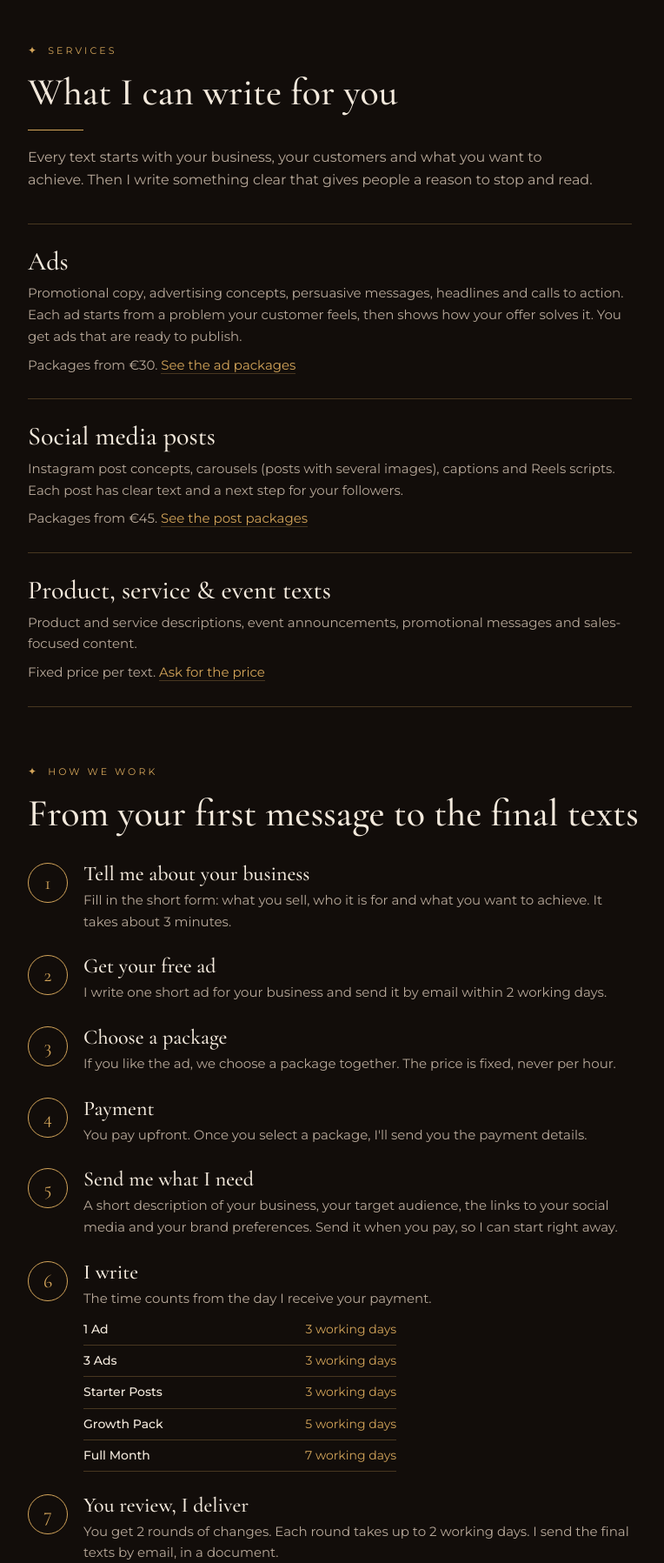
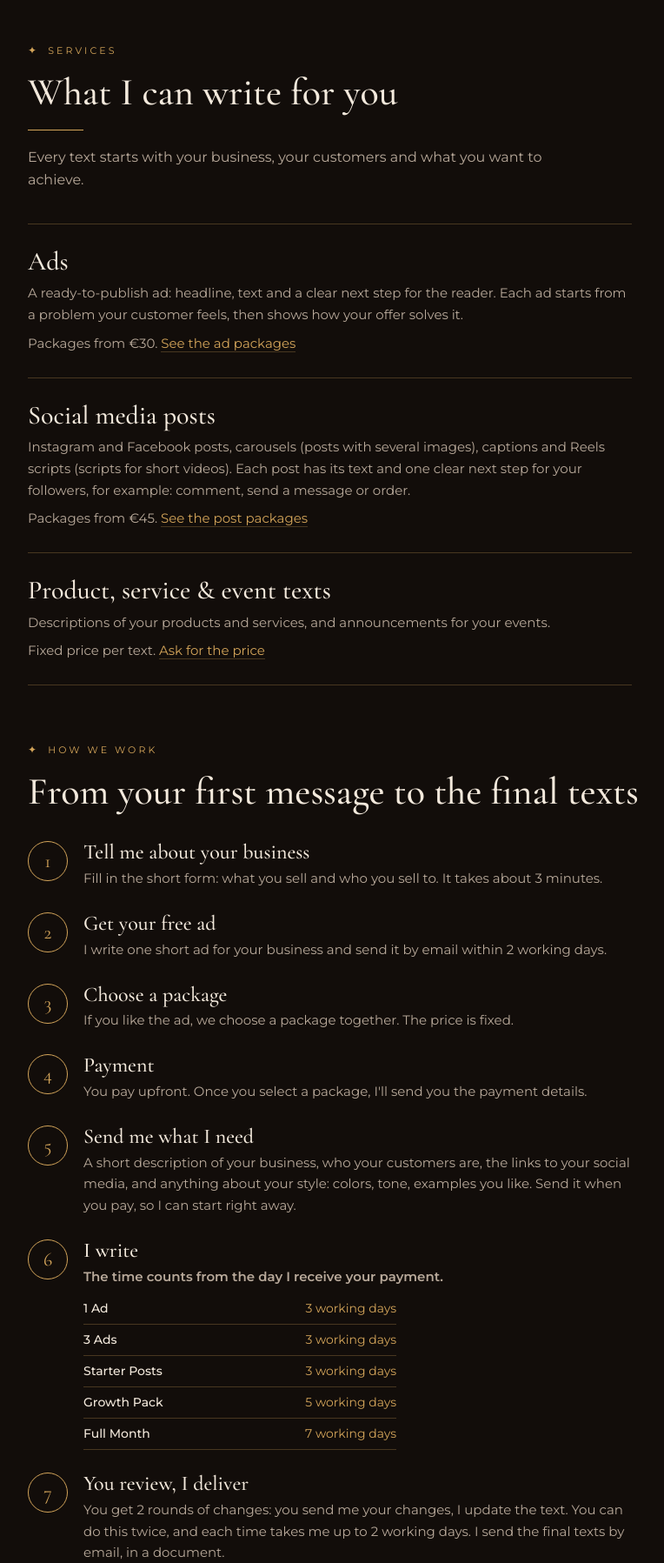
Before and after one commit to SanduAndreea22/Andreea-Tech-Content-Studio, a Django app: page /services/ in a window 1280 px wide. Shown: the part 140-1937 px from the top of the page at 87% size, without its empty margins (48-812 px from the left). Run offline with Django 5.2, Linux system fonts and the light colour scheme; parts of the project's set-up code (start-up, migrations or seed data) failed here and were passed over.

Commit message:
Copy clarity pass: one plain phrase for the next step, one wording per service, accurate form text, delivery time counted after payment
Co-Authored-By: Claude Sonnet 5.5 <noreply@anthropic.com>
Claude-Session: https://claude.ai/code/session_01Gn5nm9WY1abkMyEn3h7JWC

```diff
--- a/studio/packages.py
+++ b/studio/packages.py
@@ -10,7 +10,7 @@ REVISION_DAYS = 2  # working days for each round of changes
 PACKAGE_GROUPS = [
     {
         "title": "Ads",
-        "intro": "Ready-to-use ads: headline, text and a button to act.",
+        "intro": "Ready-to-use ads: a headline, the text and a clear next step for the reader.",
         "packages": [
             {
                 "name": "1 Ad",
@@ -30,7 +30,8 @@ PACKAGE_GROUPS = [
                 "price": 75,
                 "features": [
                     "3 ads, each for a different offer or customer",
-                    "Headlines and buttons for each",
+                    "A headline and a clear next step for each ad",
+                    "Each ad starts from your customer's problem",
                     REVISIONS,
                 ],
                 "highlight": False,
@@ -47,7 +48,7 @@ PACKAGE_GROUPS = [
                 "price": 45,
                 "features": [
                     "4 posts for Instagram and Facebook",
-                    "Text and call to action for each",
+                    "Text and a clear next step for each post",
                     REVISIONS,
                 ],
                 "highlight": False,
--- a/studio/templates/studio/about.html
+++ b/studio/templates/studio/about.html
@@ -15,9 +15,9 @@
 
       <h2 class="sub-title">What I can help you with</h2>
       <ul class="plain-list">
-        <li><b>Ads.</b> Promotional copy, advertising concepts, persuasive messages, headlines and calls to action. Each ad starts from a problem your customer feels and leads to your offer.</li>
-        <li><b>Social media posts.</b> Instagram post concepts, carousel content, captions and Reels scripts.</li>
-        <li><b>Product, service &amp; event texts.</b> Product and service descriptions, event announcements, promotional messages and sales-focused content.</li>
+        <li><b>Ads.</b> A ready-to-publish ad: headline, text and a clear next step for the reader. Each ad starts from a problem your customer feels and leads to your offer.</li>
+        <li><b>Social media posts.</b> Instagram and Facebook posts, carousels (posts with several images), captions and Reels scripts (scripts for short videos).</li>
+        <li><b>Product, service &amp; event texts.</b> Descriptions of your products and services, and announcements for your events.</li>
       </ul>
 
       <h2 class="sub-title">My approach</h2>
--- a/studio/templates/studio/contact.html
+++ b/studio/templates/studio/contact.html
@@ -11,6 +11,7 @@
       <div class="eyebrow">Contact</div>
       <h1 class="sec-title">Write to me directly.</h1>
       <hr class="rule">
+      <p class="lead">For questions, write here. For a free ad, use the form below.</p>
       {% if SITE_LINKS %}
       <ul class="contact-list">
         {% if SITE_LINKS.email %}<li><span>Email</span><a href="mailto:{{ SITE_LINKS.email }}">{{ SITE_LINKS.email }}</a></li>{% endif %}
@@ -30,7 +31,7 @@
     <aside class="side-card">
       <img src="{% static 'studio/img/portrait-round.webp' %}" width="280" height="280" alt="Portrait of {{ SITE_NAME }}">
       <h2>{{ SITE_NAME }}</h2>
-      <p>{{ SITE_TAGLINE }}. I value clear communication, attention to detail and working closely with you.</p>
+      <p>{{ SITE_TAGLINE }}.</p>
     </aside>
   </div>
 </section>
--- a/studio/templates/studio/free_sample.html
+++ b/studio/templates/studio/free_sample.html
@@ -10,7 +10,7 @@
     <div>
       <div class="eyebrow">Free sample</div>
       <h1 class="sec-title">Tell me about your business. I will write you a free sample.</h1>
-      <p class="lead">The free sample is one short ad written for your business. I send it by email within 2 working days. The more I know about what you sell and who you sell to, the better it will be. The form takes about 3 minutes.</p>
+      <p class="lead">The free sample is one short ad written for your business. I send it by email within 2 working days. Most useful to me: what you sell, who buys it, and what you want people to do after they see the ad. The form takes about 3 minutes.</p>
 
       <form method="post" novalidate>
         {% csrf_token %}
@@ -33,7 +33,7 @@
     <aside class="side-card">
       <img src="{% static 'studio/img/portrait-round.webp' %}" width="280" height="280" alt="Portrait of {{ SITE_NAME }}">
       <h2>{{ SITE_NAME }}</h2>
-      <p>{{ SITE_TAGLINE }}. I value clear communication, attention to detail and working closely with you.</p>
+      <p>{{ SITE_TAGLINE }}.</p>
       {% if SITE_LINKS %}
       <ul class="social stack">
         {% if SITE_LINKS.email %}<li><a href="mailto:{{ SITE_LINKS.email }}">{{ SITE_LINKS.email }}</a></li>{% endif %}
--- a/studio/templates/studio/services.html
+++ b/studio/templates/studio/services.html
@@ -9,22 +9,22 @@
     <div class="eyebrow">Services</div>
     <h1 class="sec-title">What I can write for you</h1>
     <hr class="rule">
-    <p class="lead">Every text starts with your business, your customers and what you want to achieve. Then I write something clear that gives people a reason to stop and read.</p>
+    <p class="lead">Every text starts with your business, your customers and what you want to achieve.</p>
 
     <div class="service-list">
       <article class="service-item">
         <h2>Ads</h2>
-        <p>Promotional copy, advertising concepts, persuasive messages, headlines and calls to action. Each ad starts from a problem your customer feels, then shows how your offer solves it. You get ads that are ready to publish.</p>
+        <p>A ready-to-publish ad: headline, text and a clear next step for the reader. Each ad starts from a problem your customer feels, then shows how your offer solves it.</p>
         <p class="meta-line">Packages from €{{ ads_from }}. <a href="{% url 'packages' %}">See the ad packages</a></p>
       </article>
       <article class="service-item">
         <h2>Social media posts</h2>
-        <p>Instagram post concepts, carousels (posts with several images), captions and Reels scripts. Each post has clear text and a next step for your followers.</p>
+        <p>Instagram and Facebook posts, carousels (posts with several images), captions and Reels scripts (scripts for short videos). Each post has its text and one clear next step for your followers, for example: comment, send a message or order.</p>
         <p class="meta-line">Packages from €{{ posts_from }}. <a href="{% url 'packages' %}">See the post packages</a></p>
       </article>
       <article class="service-item">
         <h2>Product, service &amp; event texts</h2>
-        <p>Product and service descriptions, event announcements, promotional messages and sales-focused content.</p>
+        <p>Descriptions of your products and services, and announcements for your events.</p>
         <p class="meta-line">Fixed price per text. <a href="{% url 'free_sample' %}?service=texts">Ask for the price</a></p>
       </article>
     </div>
@@ -36,14 +36,14 @@
     <div class="eyebrow">How we work</div>
     <h2 class="sec-title">From your first message to the final texts</h2>
     <ol class="how-list">
-      <li><span class="ring" aria-hidden="true">1</span><div><h3>Tell me about your business</h3><p>Fill in the short form: what you sell, who it is for and what you want to achieve. It takes about 3 minutes.</p></div></li>
+      <li><span class="ring" aria-hidden="true">1</span><div><h3>Tell me about your business</h3><p>Fill in the short form: what you sell and who you sell to. It takes about 3 minutes.</p></div></li>
       <li><span class="ring" aria-hidden="true">2</span><div><h3>Get your free ad</h3><p>I write one short ad for your business and send it by email within 2 working days.</p></div></li>
-      <li><span class="ring" aria-hidden="true">3</span><div><h3>Choose a package</h3><p>If you like the ad, we choose a package together. The price is fixed, never per hour.</p></div></li>
+      <li><span class="ring" aria-hidden="true">3</span><div><h3>Choose a package</h3><p>If you like the ad, we choose a package together. The price is fixed.</p></div></li>
       <li><span class="ring" aria-hidden="true">4</span><div><h3>Payment</h3><p>You pay upfront. Once you select a package, I'll send you the payment details.</p></div></li>
-      <li><span class="ring" aria-hidden="true">5</span><div><h3>Send me what I need</h3><p>A short description of your business, your target audience, the links to your social media and your brand preferences. Send it when you pay, so I can start right away.</p></div></li>
-      <li><span class="ring" aria-hidden="true">6</span><div><h3>I write</h3><p>The time counts from the day I receive your payment.</p>
+      <li><span class="ring" aria-hidden="true">5</span><div><h3>Send me what I need</h3><p>A short description of your business, who your customers are, the links to your social media, and anything about your style: colors, tone, examples you like. Send it when you pay, so I can start right away.</p></div></li>
+      <li><span class="ring" aria-hidden="true">6</span><div><h3>I write</h3><p><b>The time counts from the day I receive your payment.</b></p>
         <ul class="days-list">{% for group in groups %}{% for pack in group.packages %}<li><b>{{ pack.name }}</b> <span>{{ pack.days }} working days</span></li>{% endfor %}{% endfor %}</ul></div></li>
-      <li><span class="ring" aria-hidden="true">7</span><div><h3>You review, I deliver</h3><p>You get 2 rounds of changes. Each round takes up to {{ revision_days }} working days. I send the final texts by email, in a document.</p></div></li>
+      <li><span class="ring" aria-hidden="true">7</span><div><h3>You review, I deliver</h3><p>You get 2 rounds of changes: you send me your changes, I update the text. You can do this twice, and each time takes me up to {{ revision_days }} working days. I send the final texts by email, in a document.</p></div></li>
     </ol>
   </div>
 </section>
```
Also changed, not shown: studio/templates/studio/home.html (+6 -6 lines), studio/templates/studio/packages.html (+4 -3 lines), studio/tests.py (+18 -2 lines).
